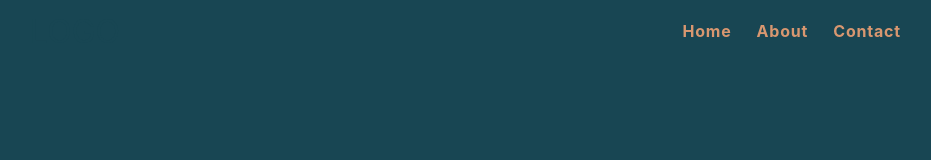
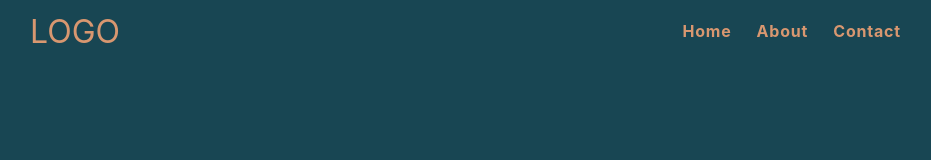
Before and after one commit to Tarek994/event-planner, a React (Create React App) app: page / in a window 1280 px wide. Shown: the top 160 px of the page, without its empty margins (162-1093 px from the left). Built offline with nearby package versions, Linux system fonts and the light colour scheme.

Commit message:
style(navbar): change the logo color

```diff
--- a/src/components/navbar/navbar.css
+++ b/src/components/navbar/navbar.css
@@ -33,7 +33,8 @@
 
 .right {
     font-size: 2rem;
-    color: #184653;
+    color: #d89770;
+    ;
 
 }
 
```
